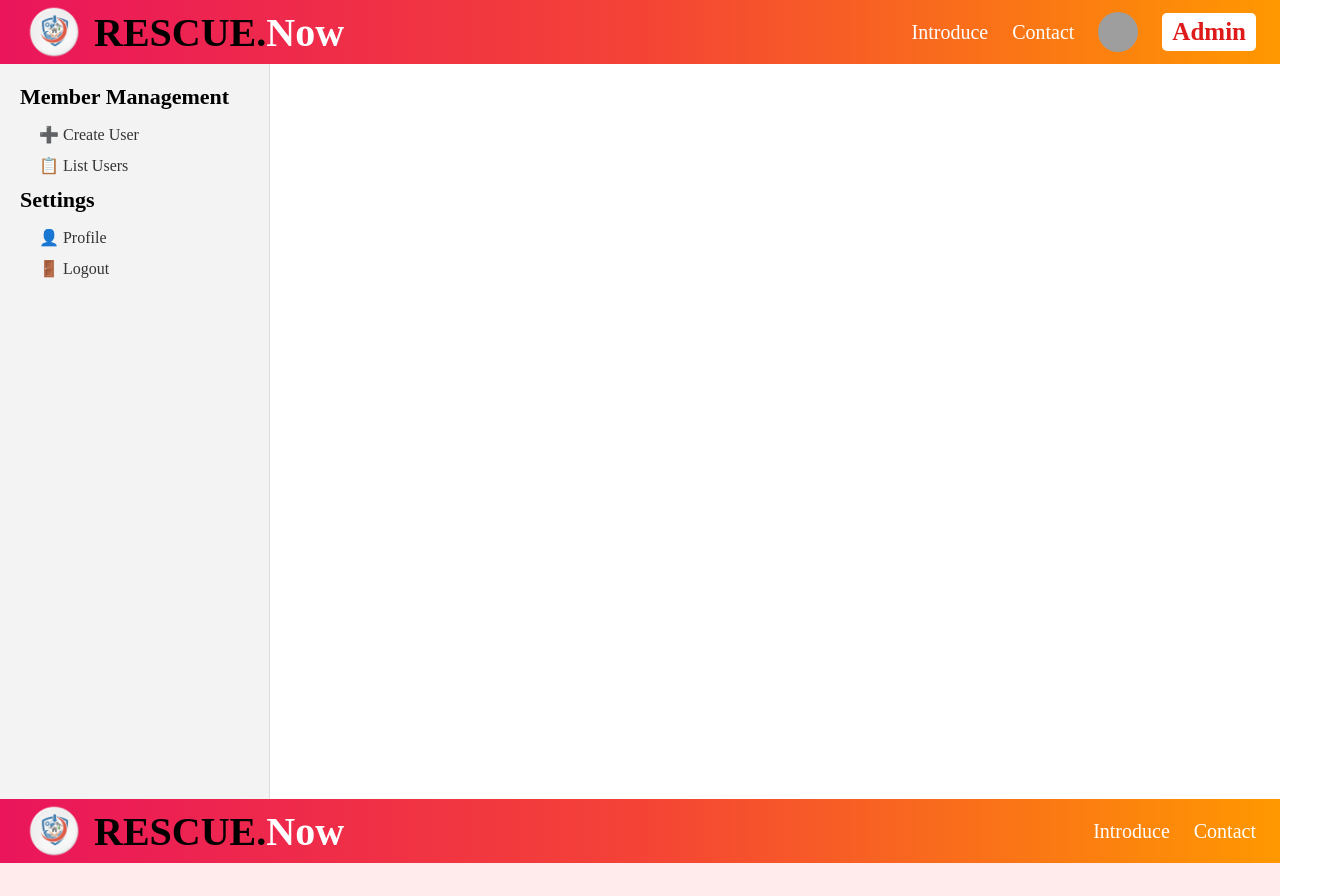
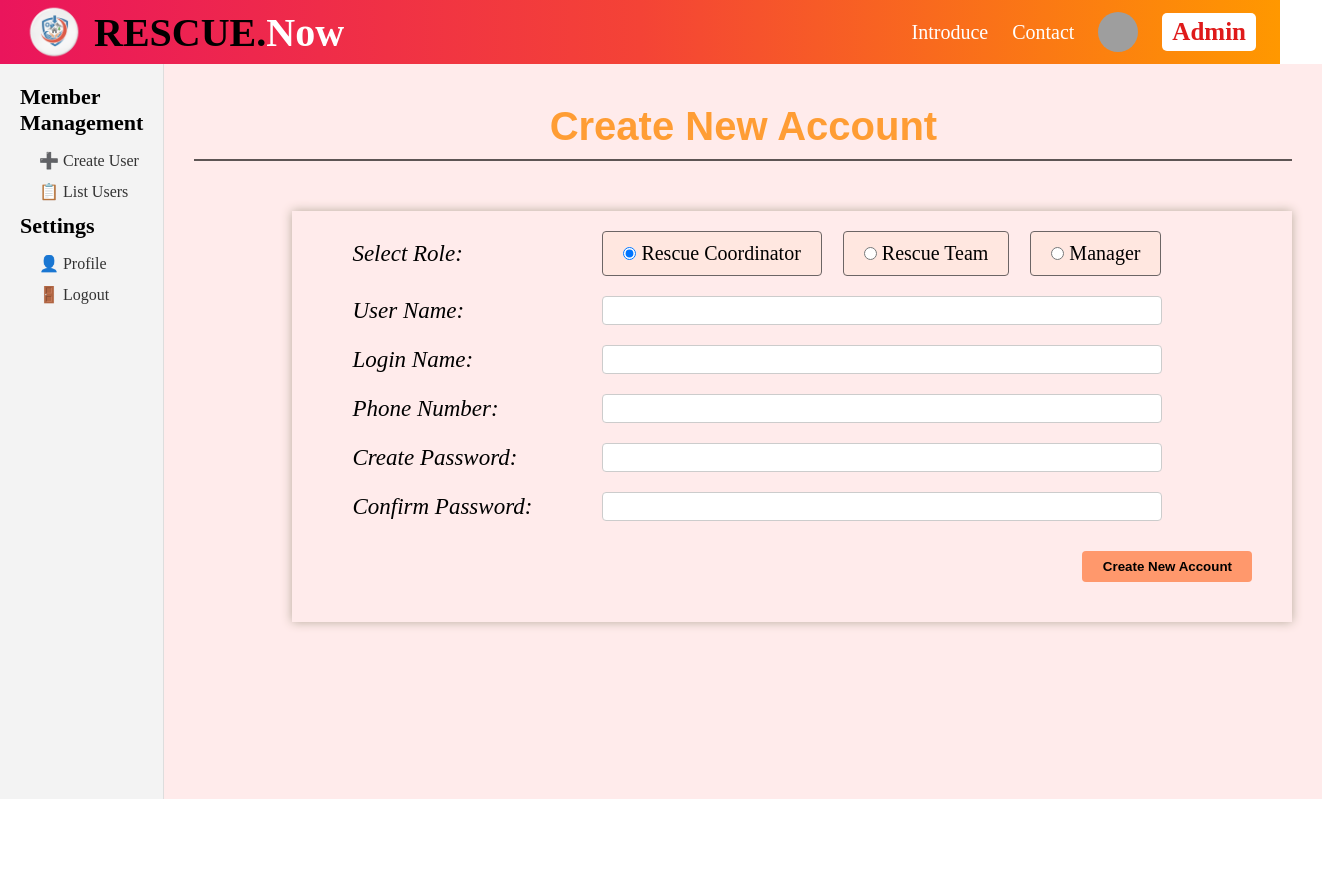
Before and after one commit to FloodRescue-SWP391/flood-rescue-frontend, a React (Vite) app: page /admin in a window 1280 px wide. Shown: the top 896 px of the page, 1322 px wide, since content can reach past the window. After the commit the page ends 800 px from the top, so only its background shows below. Built offline with nearby package versions, Linux system fonts and the light colour scheme; grey boxes are pictures that could not be loaded.

Commit message:
ui(profile): update profile page layout and avatar

```diff
--- a/src/App.jsx
+++ b/src/App.jsx
@@ -1,44 +1,36 @@
-import React from "react";
-import { BrowserRouter, Route, Routes, Navigate } from "react-router-dom";
+import { BrowserRouter, Routes, Route } from "react-router-dom";
 
+// Trang đăng nhập
+import Dashboard from "./components/admin/Dashboard";
 
-// Dựa vào ảnh image_17a61d.png:
-// Cả 2 file này đều nằm trong thư mục src/components/admin/
-import AdminLayout from "./components/admin/AdminDashboard"; // Dashboard đóng vai trò Layout
+// Layout admin và các trang con
+import AdminDashboard from "./components/admin/AdminDashboard";
 import CreateUser from "./components/admin/createUser";
 import ListUser from "./components/admin/listUser";
-import Dashboard from "./components/admin/Dashboard";
 
-import Header from "./components/Header";
-import Hero from "./components/Hero";
+// Trang profile
 import Profile from "./components/Profile";
 
 function App() {
   return (
-
     <BrowserRouter>
       <Routes>
-        {/* Tự động chuyển hướng về trang tạo user */}
-        <Route path="/" element={<Navigate to="/admin/create-user" />} />
 
-        <Route path="/admin" element={<AdminLayout />}>
+        {/* Trang mặc định là đăng nhập */}
+        <Route path="/" element={<Dashboard />} />
+
+        {/* Layout admin sau khi đăng nhập */}
+        <Route path="/admin" element={<AdminDashboard />}>
+          <Route index element={<CreateUser />} /> {/* Trang mặc định khi vào /admin */}
           <Route path="create-user" element={<CreateUser />} />
           <Route path="list-user" element={<ListUser />} />
         </Route>
 
-        {/*Citizen routes*/}
-
-        <Route path="/" element={
-          <>
-          <Header/>
-          <Hero/>
-          </>
-        }/>
+        {/* Trang profile */}
+        <Route path="/rescueTeam/Profile" element={<Profile />} />
 
       </Routes>
-      <Dashboard/>
     </BrowserRouter>
-
   );
 }
 
--- a/src/components/Profile.jsx
+++ b/src/components/Profile.jsx
@@ -1,28 +1,32 @@
-import "./Profile.css";
-import logo from '../assets/logo.png'
+import '../layout/rescueTeam/Profile.css';
+import "../layout/citizen/Header.css";
+import logo from '../assets/logo.png';
+import { Link } from 'react-router-dom';
 
 export default function Profile() {
   return (
     <div className="profile-page">
-      <header className="profile-nav">
+      <header>
         <div className="logo">
           <img src={logo} alt="Rescue Now Logo" />
-          <span>
-            RESCUE.<div className="a">Now</div>
-          </span>
+          <span>RESCUE.<div className='a'>Now</div></span>
         </div>
-        <div className="avatar">
-          <svg xmlns="http://www.w3.org/2000/svg" viewBox="0 0 24 24" fill="currentColor">
-            <path d="M12 12c2.7 0 5-2.3 5-5s-2.3-5-5-5-5 2.3-5 5 2.3 5 5 5zm0 2c-3.3 0-10 1.7-10 5v3h20v-3c0-3.3-6.7-5-10-5z"/>
-          </svg>
-        </div>
+
+        <nav>
+          <Link to="">Introduce</Link>
+          <Link to="">Contact</Link>
+          <div className='admin'>
+            <img src="https://www.dichvuinnhanh.com/wp-content/uploads/2024/12/co-be-doi-mu-tho-dang-yeu-301e026a.webp" alt="" />
+            <Link to="">Admin</Link>
+          </div>
+        </nav>
       </header>
 
       <section className="profile-content">
         {/* Profile Avatar */}
         <div className="profile-avatar">
         {/* Avatar can be changed when have api */}
-          <img src="https://i.pravatar.cc/150?img=5" alt="User Avatar" />
+          <img src="https://wp-cms-media.s3.ap-east-1.amazonaws.com/lay_anh_dai_dien_facebook_dep_5_d472871f1d.jpg" alt="User Avatar" />
         </div>
 
         {/* User Info */}
@@ -32,7 +36,7 @@ export default function Profile() {
           <span className="role-text">Manager</span>
           <span className="divider">|</span>
           <span className="status-dot"></span>
-          <span className="join-text">Joined:</span>
+          <span className="join-text">Joined: 16/05/2025</span>
         </div>
 
         {/* Quick Stats */}
--- a/src/components/admin/AdminDashboard.jsx
+++ b/src/components/admin/AdminDashboard.jsx
@@ -3,6 +3,8 @@ import "../../layout/citizen/Header.css";
 import "../../layout/admin/AdminDashboard.css";
 import logo from '../../assets/logo.png';
 import { Outlet, Link } from 'react-router-dom';
+
+
 
 const AdminDashboard = () => {
   return (
@@ -34,7 +36,7 @@ const AdminDashboard = () => {
           </ul>
           <h3>Settings</h3>
           <ul>
-            <li><Link to="/admin/profile">👤 Profile</Link></li>
+            <li><Link to="/rescueTeam/Profile">👤 Profile</Link></li>
             <li><Link to="/admin/settings">🚪 Logout</Link></li>
           </ul>
         </aside>
--- a/src/components/admin/Dashboard.jsx
+++ b/src/components/admin/Dashboard.jsx
@@ -1,17 +1,15 @@
 import React, { useState } from 'react';
+import { useNavigate } from 'react-router-dom';
 import '../../layout/admin/Dashboard.css';
 import logo from '../../assets/logo.png';
 import "../../layout/citizen/Header.css";
-import { Outlet, Link } from 'react-router-dom';
+import { Link } from 'react-router-dom';
 
 const Dashboard = () => {
   const [username, setUsername] = useState('');
   const [password, setPassword] = useState('');
-  const [toast, setToast] = useState({
-    show: false,
-    message: '',
-    type: 'success', // success | info
-  });
+  const [toast, setToast] = useState({ show: false, message: '', type: 'success' });
+  const navigate = useNavigate();
 
   const handleLogin = () => {
     if (!username || !password) {
@@ -23,7 +21,6 @@ const Dashboard = () => {
       return;
     }
 
-  // giả lập login thành công
     setToast({
       show: true,
       message: 'Đăng nhập thành công!',
@@ -32,11 +29,9 @@ const Dashboard = () => {
 
     setTimeout(() => {
       setToast({ show: false, message: '', type: 'success' });
-  }, 3000);
+      navigate("/admin");
+    }, 1500);
   };
-
-    // TODO: call API login ở đây
-
 
   return (
     <div>
@@ -45,7 +40,6 @@ const Dashboard = () => {
           <img src={logo} alt="Rescue Now Logo" />
           <span>RESCUE.<div className='a'>Now</div></span>
         </div>
-
         <nav>
           <Link to="">Introduce</Link>
           <Link to="">Contact</Link>
@@ -57,50 +51,33 @@ const Dashboard = () => {
           <h2>Login Account</h2>
           <div className="login">
             <p>Tên đăng nhập</p>
-          <input
-            type="text"
-            required
-            value={username}
-            onChange={(e) => setUsername(e.target.value)}
-          />
+            <input type="text" value={username} onChange={(e) => setUsername(e.target.value)} />
           </div>
-
           <div className="login">
             <p>Mật khẩu</p>
-          <input
-            type="password"
-            required
-            value={password}
-            onChange={(e) => setPassword(e.target.value)}
-          />
+            <input type="password" value={password} onChange={(e) => setPassword(e.target.value)} />
           </div>
-
           <button onClick={handleLogin}>Đăng nhập</button>
-
           <p className="switch">
             Bạn chưa có tài khoản?
-          <span
-  className="contact-admin"
-  onClick={() =>
+            <span className="contact-admin" onClick={() =>
               setToast({
                 show: true,
                 message: 'Vui lòng liên hệ Admin qua SĐT: 0965782358 để được cấp tài khoản.',
                 type: 'info',
               })
-  }
->
+            }>
               Liên hệ Admin
             </span>
-
           </p>
         </div>
       </div>
+
       {toast.show && (
         <div className={`toast ${toast.type}`}>
           {toast.message}
         </div>
       )}
-
     </div>
   );
 };
--- a/src/layout/admin/createUser.css
+++ b/src/layout/admin/createUser.css
@@ -75,8 +75,8 @@
 
 /* button */
 .form-actions {
-  margin-left: 680px;   /* 👈 đẩy nút thẳng hàng input */
-  margin-top: 50px;
+  margin-left: 750px;   /* 👈 đẩy nút thẳng hàng input */
+
 }
 
 .form-actions button {
--- a/src/layout/admin/listUser.css
+++ b/src/layout/admin/listUser.css
@@ -25,6 +25,12 @@
   padding: 8px 12px;
   font-size: 14px;
 }
+
+.controls button{
+  width: 200px;
+  margin-top: -1px;
+}
+
 
 .user-list {
   display: flex;
--- a/src/components/Profile.css
+++ b/src/layout/rescueTeam/Profile.css
@@ -5,62 +5,12 @@
   font-family: 'Inter', sans-serif;
 }
 
-.profile-nav {
-  display: flex;
-  justify-content: space-between;
-  align-items: center;
-  padding: 15px 40px;
-  background: linear-gradient(to right, #e63946, #f77f00);
-}
-
-.logo {
-  display: flex;
-  align-items: center;
-  gap: 10px;
-  font-weight: bold;
-  color: black;
-  font-size: 40px;
-}
-
-.logo img {
-    width: 60px;
-    height: 60px;
-}
-
-span{
-    display: flex;
-}
-
-.a {
-    font-weight: bold;
-    color: white;
-}
-
-.avatar {
-  width: 40px;
-  height: 40px;
-  display: flex;
-  align-items: center;
-  justify-content: center;
-  cursor: pointer;
-}
-
-.avatar svg {
-  width: 32px;
-  height: 32px;
-  color: #000;
-}
-
-.avatar:hover {
-  opacity: 0.8;
-}
-
 /* Profile Content */
 .profile-content {
   display: flex;
   flex-direction: column;
   align-items: center;
-  padding: 40px 20px;
+  padding: 0px 20px;
 }
 
 /* Profile Avatar */
@@ -69,7 +19,7 @@ span{
   height: 200px;
   border-radius: 10%;
   overflow: hidden;
-  border: 4px solid #f5c6a5;
+
   margin: 40px 0px 20px 0px;
 }
 
@@ -77,6 +27,7 @@ span{
   width: 100%;
   height: 100%;
   object-fit: cover;
+   border: 2px solid #f5c6a5;
 }
 
 /* Profile Name */
@@ -124,10 +75,10 @@ span{
 }
 
 .stats-title {
-  font-size: 32px;
-  font-weight: normal;
+  font-size: 22px;
+  font-weight: bold;
   color: #333;
-  margin: 0 0px 50px 0;
+
   text-align: left;
   /* padding-right: 20%; */
 }
@@ -135,6 +86,7 @@ span{
 .stats-container {
   display: flex;
   justify-content: center;
+  margin-top: 8px;
   gap: 100px;
 }
 
@@ -142,7 +94,7 @@ span{
   display: flex;
   flex-direction: column;
   align-items: center;
-  padding: 15px 40px;
+  padding: 1px 12px;
   border: 1px solid #333;
   border-radius: 8px;
   background-color: #F8F8F8;
@@ -167,29 +119,30 @@ span{
 
 /* Phone Info */
 .phone-info {
-  font-size: 32px;
+  font-size: 22px;
   color: #333;
-  margin: 40px 0px;
   width: 100%;
   max-width: 700px;
   text-align: left;
+  font-weight: bold;
 }
 
 /* Action Buttons */
 .profile-actions {
   display: flex;
-  gap: 40px;
+  gap: 70px;
+  margin-top: 30px;
 }
 
 .btn {
-  padding: 6px 30px;
-  font-size: 36px;
+  padding: 5px 12px;
+  font-size: 18px;
   font-weight: bold;
   border: none;
   /* border-radius: 8px; */
   cursor: pointer;
   transition: opacity 0.3s;
-  min-width: 250px;
+  width: 200px;
   text-align: center;
 }
 
```
Lines whose indentation alone changed are shown as unchanged.
